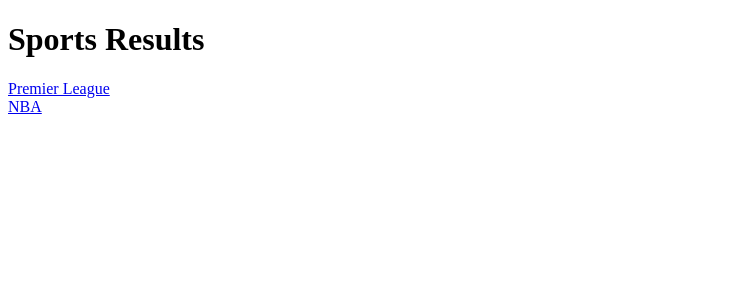
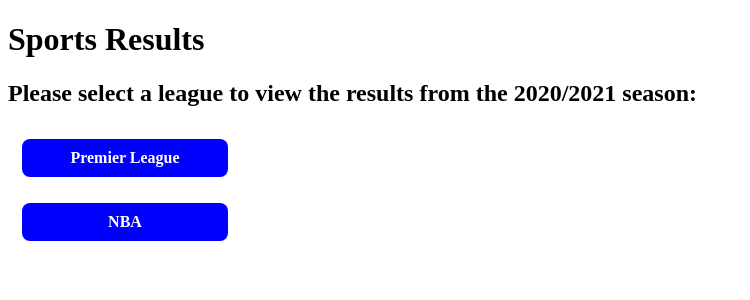
Before and after one commit to hr5778/SportsResults, a Django app: page /results/ in a window 1280 px wide. Shown: the top 300 px of the page, without its empty margins (0-750 px from the left). Run offline with Django 4.2, Linux system fonts and the light colour scheme; data comes from the database, SQL or seed files in the repository.

Commit message:
Added date filter and formatting

```diff
--- a/SportResult/SportResult/settings.py
+++ b/SportResult/SportResult/settings.py
@@ -122,3 +122,5 @@
 # https://docs.djangoproject.com/en/4.1/ref/settings/#default-auto-field
 
 DEFAULT_AUTO_FIELD = 'django.db.models.BigAutoField'
+
+SESSION_EXPIRE_AT_BROWSER_CLOSE = True
--- a/SportResult/SportResult/urls.py
+++ b/SportResult/SportResult/urls.py
@@ -15,8 +15,10 @@
 """
 from django.contrib import admin
 from django.urls import path, include
+from django.conf import settings
+from django.conf.urls.static import static
 
 urlpatterns = [
     path('admin/', admin.site.urls),
     path('results/', include('results.urls')),
-]
+] + static(settings.STATIC_URL, document_root=settings.STATIC_ROOT)
--- /dev/null
+++ b/SportResult/results/static/results/style.css
@@ -0,0 +1,40 @@
+table {
+  border-collapse: collapse;
+  margin-top: 10px;
+}
+
+td, th {
+  border: 1px solid #999;
+  padding: 0.5rem;
+  text-align: left;
+}
+
+th { background-color: black; color: white }
+
+.league-button {
+  background-color: blue;
+  color: white;
+  font-weight: bold;
+  border-radius:8px;
+  padding: 10px;
+  font-size: 16px;
+  text-decoration: none;
+  margin: 2px;
+  display: block;
+  width: 15%;
+  text-align: center;
+}
+
+.back-button {
+  color: black;
+  text-decoration: none;
+  padding: 5px;
+  font-weight: bold;
+  border-color: black;
+  border-style: solid;
+  border-radius: 8px;
+  border-width: 2px;
+
+}
+
+#all-results { font-size: 12px;, padding-top: 4px; padding-bottom: 4px; margin-left: 20px;}
--- a/SportResult/results/templates/results/home.html
+++ b/SportResult/results/templates/results/home.html
@@ -3,18 +3,19 @@
 <head>
     <meta charset="UTF-8">
     <title>Sports Results</title>
-
-    <h1>Sports Results</h1>
-
-    {% for league in leagues %}
-    <div>
-        <a href="/results/display_results/{{league.key}}">{{ league.name }}</a>
-    </div>
-    {% endfor %}
-
+     {% load static %}
+     <link rel="stylesheet" href="{% static 'results/style.css' %}">
 
 </head>
 <body>
-
+    <h1>Sports Results</h1>
+    <h2>Please select a league to view the results from the 2020/2021 season:</h2>
+    <div>
+        {% for league in leagues %}
+        <div style="margin:2px; padding: 10px">
+            <a class="league-button" href="/results/display_results/{{league.key}}">{{ league.name }}</a>
+        </div>
+        {% endfor %}
+    </div>
 </body>
 </html>
--- a/SportResult/results/urls.py
+++ b/SportResult/results/urls.py
@@ -4,5 +4,5 @@
 urlpatterns = [
     path('', views.home, name='home'),
     path('display_results/<str:league>', views.display_results, name='display_results'),
-    #path('pl_results/', views.pl_results, name='pl_results'),
+    path('display_results/<str:league>/date', views.display_results, name='filter_results'),
 ]
--- a/SportResult/results/views.py
+++ b/SportResult/results/views.py
@@ -3,11 +3,13 @@
 from django.core.paginator import Paginator
 from dateutil import parser
 from .models import SportLeague, Sport
+from django.http import HttpResponse
 
 
 def home(request):
-
-    # If no Sports Leagues exist then add the leagues
+    """Initial home page allowing user to choose their sports league
+    """
+   # If initial load, store sports league information in models
     if not SportLeague.objects.all().exists():
         football = Sport(name="Football")
         football.save()
@@ -25,6 +27,11 @@
 
 
 def parse_nba_url_results(url_nba_results):
+    """
+    Parse results from nba api and retrieve scores for each game
+    :param url_nba_results: Json from the NBA API
+    :return: List of dictionaries, where each dictionary contains the results of a game
+    """
     games = []
     for game in url_nba_results['data']:
         result = {
@@ -40,6 +47,12 @@
 
 
 def parse_pl_url_results(url_pl_results, season):
+    """
+    Parse results from Premier league api and retrieve scores for each game
+    :param url_pl_results: Json results from Premier league api
+    :param season: season the api was queried with
+    :return: List of dictionaries, where each dictionary contains the results of a game
+    """
     games = []
     for game in url_pl_results['matches']:
         result = {
@@ -56,34 +69,72 @@
 
 
 def display_results(request, league):
+    """
+    Gets the results for the 2020 season for the selected sports league
+    :param league: NBA or PL
+    :return: results of all games to be rendered in the template
+    """
+    match_date = None
+
     league_object = SportLeague.objects.get(key=league)
     api = league_object.api
 
+    if request.method == "GET" and "match_date" in request.GET:
+        match_date = request.GET["match_date"]
+
     all_games = []
-    if league == "PL":
-        request_url = api
-        headers = {'X-Auth-Token': league_object.header, 'Accept-Encoding': ''}
-        response = requests.get(request_url, headers=headers)
-        initial_results = response.json()
-        all_games.extend(parse_pl_url_results(initial_results, 2020))
-        print(initial_results)
+    if ('all_results_' + league not in request.session) or match_date is not None:
+        if league == "PL":
 
-    elif league == "NBA":
-        request_url = api + "1"
-        response = requests.get(request_url)
-        initial_results = response.json()
+            # Query PL API and parse results
+            headers = {'X-Auth-Token': league_object.header, 'Accept-Encoding': ''}
+            request_url = api
+            if match_date is not None:
+                request_url = request_url + "&dateTo=" + match_date + "&dateFrom=" + match_date
+            try:
+                response = requests.get(request_url, headers=headers)
+                initial_results = response.json()
+            except requests.exceptions.RequestException as e:
+                return HttpResponse("Error retrieving data. Please contact admin")
 
-        all_games.extend(parse_nba_url_results(initial_results))
-        total_pages = initial_results["meta"]["total_pages"]
-        page_range = range(2, total_pages + 1)
+            all_games.extend(parse_pl_url_results(initial_results, 2020))
 
-        for x in page_range:
-            response = requests.get(request_url + "1")
-            all_games.extend(parse_nba_url_results(response.json()))
+        elif league == "NBA":
+            # Query NBA API and parse results
+            request_url = api + "1"
 
-    ordered_games = sorted(all_games, key=lambda d: d['game_date'])
+            if match_date is not None:
+                request_url = request_url + "&dates[]=" + match_date
 
+            try:
+                response = requests.get(request_url)
+                initial_results = response.json()
+                all_games.extend(parse_nba_url_results(initial_results))
+                total_pages = initial_results["meta"]["total_pages"]
+                page_range = range(2, total_pages + 1)
+
+                # Return all results from the API
+                for x in page_range:
+                    request_url = api + str(x)
+                    if match_date is not None:
+                        request_url = request_url + "&dates[]=" + match_date
+                    response = requests.get(request_url)
+                    all_games.extend(parse_nba_url_results(response.json()))
+            except requests.exceptions.RequestException as e:
+                return HttpResponse("Error retrieving data. Please contact admin")
+
+        # Add all results to session
+        if match_date is None:
+            request.session["all_results_" + league] = sorted(all_games, key=lambda d: d['game_date'])
+
+    # Get results from session if a date has not been set
+    if match_date is None:
+        ordered_games = request.session["all_results_" + league]
+    else:
+        ordered_games = sorted(all_games, key=lambda d: d['game_date'])
+
+    # Paginate the results
     paginator = Paginator(ordered_games, 40)
     page_number = request.GET.get('page')
     all_pages = paginator.get_page(page_number)
-    return render(request, 'results/displayresults.html', {"results": all_pages, "league": "NBA"})
+    return render(request, 'results/displayresults.html', {"results": all_pages, "league": league_object, "match_date": match_date})
```
Also changed, not shown: SportResult/results/templates/base.html (deleted, +0 -10 lines), SportResult/results/templates/results/displayresults.html (+26 -8 lines).
